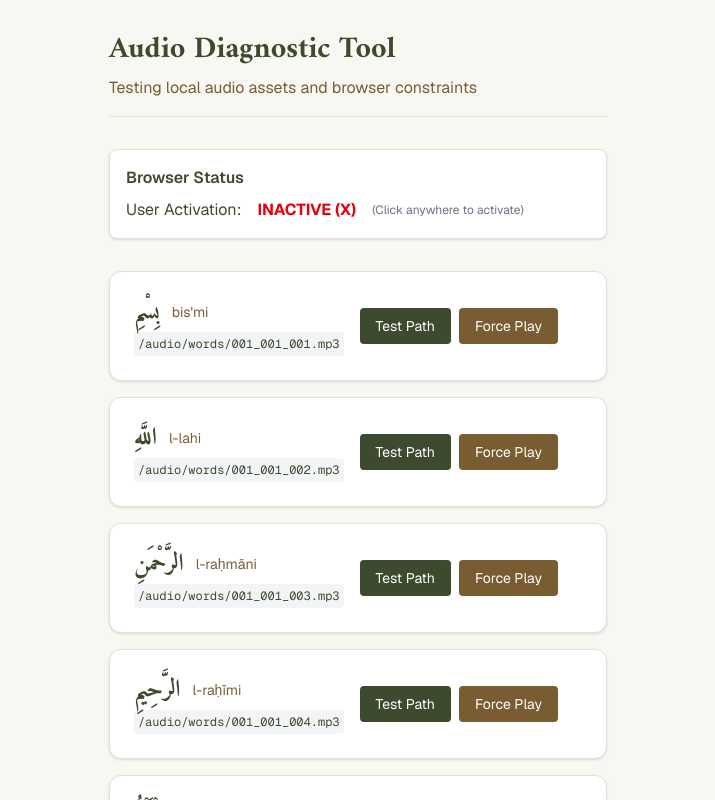
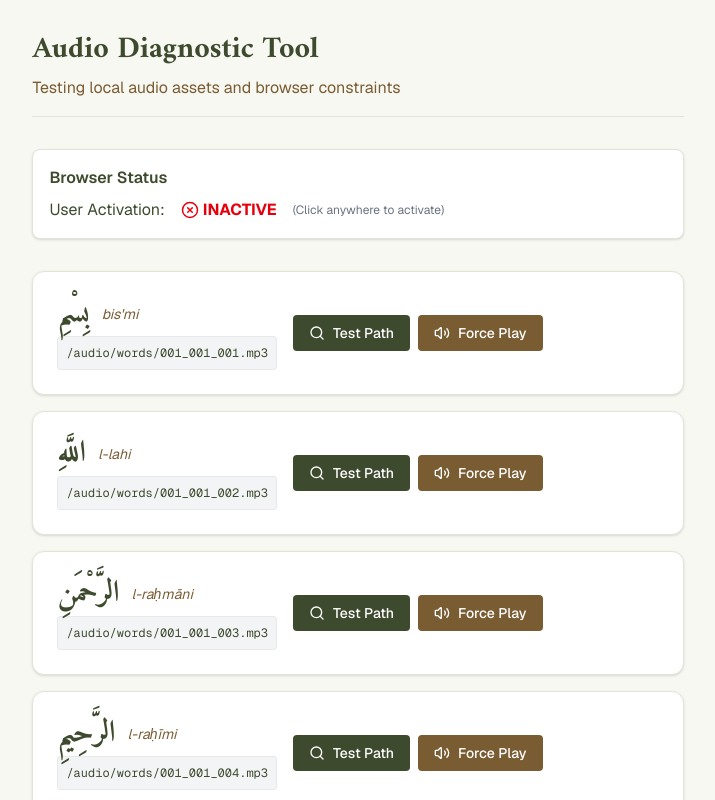
Before and after one commit to saleemmorris/quranbayan, a Next.js app: page /debug-audio in a window 1280 px wide. Shown: the top 800 px of the page, without its empty margins (282-997 px from the left). Built offline with nearby package versions, Linux system fonts and the light colour scheme.

Commit message:
debug: enhance diagnostic tool UI and integrate audio utilities

```diff
--- a/src/app/debug-audio/page.tsx
+++ b/src/app/debug-audio/page.tsx
@@ -1,13 +1,15 @@
 'use client';
 
 import React, { useState, useEffect } from 'react';
+import { getWordAudioUrl } from '@/lib/audioUtils';
+import { Search, Volume2, CheckCircle2, XCircle } from 'lucide-react';
 
 const DEBUG_WORDS = [
-  { id: '001_001_001', text: 'بِسْمِ', transliteration: "bis'mi", path: '/audio/words/001_001_001.mp3' },
-  { id: '001_001_002', text: 'اللَّهِ', transliteration: 'l-lahi', path: '/audio/words/001_001_002.mp3' },
-  { id: '001_001_003', text: 'الرَّحْمَنِ', transliteration: 'l-raḥmāni', path: '/audio/words/001_001_003.mp3' },
-  { id: '001_001_004', text: 'الرَّحِيمِ', transliteration: 'l-raḥīmi', path: '/audio/words/001_001_004.mp3' },
-  { id: '001_002_001', text: 'الْحَمْدُ', transliteration: 'al-ḥamdu', path: '/audio/words/001_002_001.mp3' },
+  { surah: 1, ayah: 1, word: 1, text: 'بِسْمِ', transliteration: "bis'mi" },
+  { surah: 1, ayah: 1, word: 2, text: 'اللَّهِ', transliteration: 'l-lahi' },
+  { surah: 1, ayah: 1, word: 3, text: 'الرَّحْمَنِ', transliteration: 'l-raḥmāni' },
+  { surah: 1, ayah: 1, word: 4, text: 'الرَّحِيمِ', transliteration: 'l-raḥīmi' },
+  { surah: 1, ayah: 2, word: 1, text: 'الْحَمْدُ', transliteration: 'al-ḥamdu' },
 ];
 
 export default function DebugAudioPage() {
@@ -87,68 +89,82 @@ export default function DebugAudioPage() {
         <div className="flex items-center space-x-4">
           <span>User Activation:</span>
           {userActivation ? (
-            <span className="text-green-600 font-bold">ACTIVE (✓)</span>
+            <span className="text-green-600 font-bold flex items-center gap-1">
+              <CheckCircle2 size={18} /> ACTIVE
+            </span>
           ) : (
-            <span className="text-red-600 font-bold">INACTIVE (X)</span>
+            <span className="text-red-600 font-bold flex items-center gap-1">
+              <XCircle size={18} /> INACTIVE
+            </span>
           )}
           <span className="text-xs text-gray-500">(Click anywhere to activate)</span>
         </div>
       </div>
 
       <div className="space-y-4">
-        {DEBUG_WORDS.map((word) => (
-          <div key={word.id} className="bg-white dark:bg-[#25291C] p-6 rounded-xl border border-[#E2E4D8] dark:border-[#323828] shadow-sm">
+        {DEBUG_WORDS.map((word) => {
+          const path = getWordAudioUrl(word.surah, word.ayah, word.word);
+          const id = `${word.surah}_${word.ayah}_${word.word}`;
+
+          return (
+            <div key={id} className="bg-white dark:bg-[#25291C] p-6 rounded-xl border border-[#E2E4D8] dark:border-[#323828] shadow-sm">
               <div className="flex flex-col md:flex-row md:items-center justify-between gap-4">
                 <div className="space-y-1">
                   <div className="flex items-center gap-3">
-                  <span className="text-2xl font-amiri font-bold">{word.text}</span>
-                  <span className="text-sm text-[#7A5C33] dark:text-[#E5D3B3]">{word.transliteration}</span>
+                    <span className="text-3xl font-amiri font-bold">{word.text}</span>
+                    <span className="text-sm text-[#7A5C33] dark:text-[#E5D3B3] italic">{word.transliteration}</span>
                   </div>
-                <div className="text-xs font-mono bg-gray-100 dark:bg-black/20 p-1 rounded">
-                  {word.path}
+                  <div className="text-xs font-mono bg-gray-100 dark:bg-black/20 p-2 rounded border border-black/5 overflow-x-auto">
+                    {path}
                   </div>
                 </div>
 
                 <div className="flex flex-wrap gap-2 items-center">
                   <button
-                  onClick={() => testPath(word.id, word.path)}
-                  className="px-4 py-2 bg-[#3E4A2E] text-white rounded hover:bg-[#3E4A2E]/90 transition-colors text-sm"
+                    onClick={() => testPath(id, path)}
+                    className="flex items-center gap-2 px-4 py-2 bg-[#3E4A2E] text-white rounded hover:bg-[#3E4A2E]/90 transition-colors text-sm font-medium"
                   >
-                  Test Path
+                    <Search size={16} /> Test Path
                   </button>
                   <button
-                  onClick={() => forcePlay(word.id, word.path)}
-                  className="px-4 py-2 bg-[#7A5C33] text-white rounded hover:bg-[#7A5C33]/90 transition-colors text-sm"
+                    onClick={() => forcePlay(id, path)}
+                    className="flex items-center gap-2 px-4 py-2 bg-[#7A5C33] text-white rounded hover:bg-[#7A5C33]/90 transition-colors text-sm font-medium"
                   >
-                  Force Play
+                    <Volume2 size={16} /> Force Play
                   </button>
 
-                <div className="flex items-center ml-4 space-x-2">
-                  {results[word.id]?.status === 200 && (
-                    <span className="text-green-600 font-bold" title="Status 200 OK">✓ Found</span>
-                  )}
-                  {results[word.id]?.status && results[word.id]?.status !== 200 && (
-                    <span className="text-red-600 font-bold" title={`Status ${results[word.id].status}`}>
-                      X (Status: {results[word.id].status})
+                  <div className="flex items-center ml-2 space-x-2 min-w-[100px]">
+                    {results[id]?.status === 200 && (
+                      <span className="text-green-600 font-bold flex items-center gap-1" title="Status 200 OK">
+                        <CheckCircle2 size={18} /> Found
                       </span>
                     )}
-                  {results[word.id]?.error && (
-                    <div className="text-red-500 text-xs max-w-[200px] truncate" title={results[word.id].error}>
-                      Error: {results[word.id].error}
+                    {results[id]?.status && results[id]?.status !== 200 && (
+                      <span className="text-red-600 font-bold flex items-center gap-1" title={`Status ${results[id].status}`}>
+                        <XCircle size={18} /> Error {results[id].status}
+                      </span>
+                    )}
+                    {results[id]?.error && (
+                      <div className="text-red-500 text-xs max-w-[150px] truncate" title={results[id].error}>
+                        Error: {results[id].error}
                       </div>
                     )}
-                  {results[word.id]?.playing && (
-                    <span className="animate-pulse text-blue-500">🔊 Playing...</span>
+                    {results[id]?.playing && (
+                      <span className="animate-pulse text-blue-500 flex items-center gap-1">
+                        <Volume2 size={18} className="animate-bounce" /> Playing...
+                      </span>
                     )}
                   </div>
                 </div>
               </div>
             </div>
-        ))}
+          );
+        })}
       </div>
 
-      <footer className="text-sm text-[#7A5C33] dark:text-[#E5D3B3] border-t border-[#E2E4D8] dark:border-[#323828] pt-4">
-        <p>Results are also printed to the browser console with "DEBUG_AUDIO:" prefix.</p>
+      <footer className="text-sm text-[#7A5C33] dark:text-[#E5D3B3] border-t border-[#E2E4D8] dark:border-[#323828] pt-6 flex flex-col md:flex-row justify-between items-center gap-4">
+        <p>Console Logs: Press <kbd className="bg-gray-100 dark:bg-black/30 px-1 rounded">F12</kbd> or <kbd className="bg-gray-100 dark:bg-black/30 px-1 rounded">Ctrl+Shift+I</kbd></p>
+        <p className="font-mono text-xs opacity-50">v1.0.1 | develop branch</p>
       </footer>
     </div>
   );
```
Lines whose indentation alone changed are shown as unchanged.
